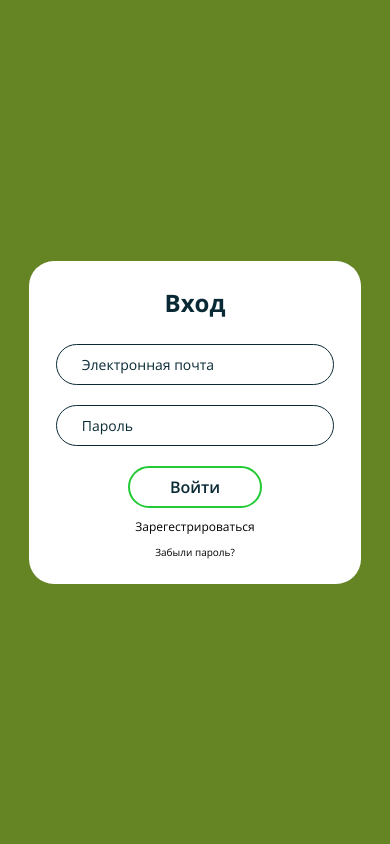
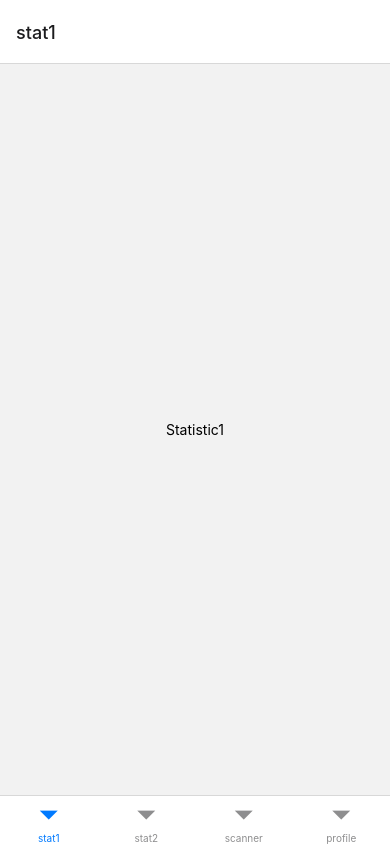
Before and after one commit to weuizx/RosatomApp, a React Native app: screen /MainContainer in a window 390 px wide. Built offline with nearby package versions, Linux system fonts and the light colour scheme.

Commit message:
first tab

```diff
--- a/App.js
+++ b/App.js
@@ -2,6 +2,7 @@ import { StatusBar } from 'expo-status-bar';
 import React, {useState} from 'react';
 import { StyleSheet, Text, SafeAreaView, View,  Image} from 'react-native';
 import MainStack from './navigate';
+import MainContainer from './navigation/mainContainer';
 import * as Font from 'expo-font';
 import AppLoading from "expo-app-loading";
 
@@ -19,9 +20,10 @@ export default function App() {
 
   if(font) {
     return (
-      <View style={styles.container}>
-        <MainStack/>
-      </View>
+      <MainContainer/>
+      // <View style={styles.container}>
+      //   <MainStack/>
+      // </View>
     );
   } else {
     return(
--- /dev/null
+++ b/navigation/mainContainer.js
@@ -0,0 +1,70 @@
+import React from 'react';
+import { StyleSheet, Image, TouchableOpacity, View, Text } from 'react-native';
+
+import { NavigationContainer } from '@react-navigation/native';
+import { createBottomTabNavigator } from '@react-navigation/bottom-tabs';
+
+import Statistic1 from './screens/statistic1';
+import Statistic2 from './screens/statistic2';
+import Scanner from './screens/scanner';
+import Profile from './screens/profile';
+
+const stat1Name = 'stat1';
+const stat2Name = 'stat2';
+const scannerName = 'scanner';
+const profileName = 'profile';
+
+const Tab = createBottomTabNavigator();
+
+export default function MainContainer() {
+    return(
+         <NavigationContainer>
+             <Tab.Navigator>
+
+
+                 <Tab.Screen name = {stat1Name} component = {Statistic1}  //options = {{
+                //     tabBarIcon : ({focused}) => (
+                //         <View style = {{alignItems : 'center', justifyContent : 'center'}}>
+                //             <Image
+                //             source = {require('../assets/icons/stat1.png')}
+                //             resizeMode = 'contain'/>
+                //         </View>
+                //     )
+                //  }}
+                 />
+                 <Tab.Screen name = {stat2Name} component = {Statistic2}  //options = {{
+                //     tabBarIcon : ({focused}) => (
+                //         <View>
+                //             <Image
+                //             source = {require('../assets/icons/stat2.png')}
+                //             resizeMode = 'contain'/>
+                //         </View>
+                //     )
+                //  }}
+                 />
+                 <Tab.Screen name = {scannerName} component = {Scanner}  //options = {{
+                //     tabBarIcon : ({focused}) => (
+                //         <View>
+                //             <Image
+                //             source = {require('../assets/icons/scanner.png')}
+                //             resizeMode = 'contain'/>
+                //         </View>
+                //     )
+                //  }}
+                 />
+                 <Tab.Screen name = {profileName} component = {Profile}  //options = {{
+                //     tabBarIcon : ({focused}) => (
+                //         <View>
+                //             <Image
+                //             source = {require('../assets/icons/profile.png')}
+                //             resizeMode = 'contain'/>
+                //         </View>
+                //     )
+                //  }}
+                 />
+
+
+             </Tab.Navigator>
+         </NavigationContainer>
+    );
+}
--- /dev/null
+++ b/navigation/screens/profile.js
@@ -0,0 +1,28 @@
+import React, { useState } from "react";
+import {
+    StyleSheet,
+    Text,
+    SafeAreaView,
+    Image,
+    Button,
+    TouchableOpacity,
+  } from "react-native";
+
+  export default function Profile() {
+    return(
+        <SafeAreaView style = {styles.example}>
+            <Text>Profile</Text>
+        </SafeAreaView >
+    );
+
+  }
+
+  const styles = StyleSheet.create({
+
+    example : {
+      flex : 1,
+      alignItems : 'center',
+      justifyContent : 'center'
+    }
+
+  })
--- /dev/null
+++ b/navigation/screens/scanner.js
@@ -0,0 +1,28 @@
+import React, { useState } from "react";
+import {
+    StyleSheet,
+    Text,
+    SafeAreaView,
+    Image,
+    Button,
+    TouchableOpacity,
+  } from "react-native";
+
+  export default function Scanner() {
+    return(
+        <SafeAreaView style = {styles.example}>
+            <Text>Scanner</Text>
+        </SafeAreaView >
+    );
+
+  }
+
+  const styles = StyleSheet.create({
+
+    example : {
+      flex : 1,
+      alignItems : 'center',
+      justifyContent : 'center'
+    }
+
+  })
--- /dev/null
+++ b/navigation/screens/statistic1.js
@@ -0,0 +1,28 @@
+import React, { useState } from "react";
+import {
+    StyleSheet,
+    Text,
+    SafeAreaView,
+    Image,
+    Button,
+    TouchableOpacity,
+  } from "react-native";
+
+  export default function Statistic1() {
+    return(
+        <SafeAreaView style = {styles.example}>
+            <Text>Statistic1</Text>
+        </SafeAreaView >
+    );
+
+  }
+
+  const styles = StyleSheet.create({
+
+    example : {
+      flex : 1,
+      alignItems : 'center',
+      justifyContent : 'center'
+    }
+
+  })
--- /dev/null
+++ b/navigation/screens/statistic2.js
@@ -0,0 +1,28 @@
+import React, { useState } from "react";
+import {
+    StyleSheet,
+    Text,
+    SafeAreaView,
+    Image,
+    Button,
+    TouchableOpacity,
+  } from "react-native";
+
+  export default function Statistic2() {
+    return(
+        <SafeAreaView style = {styles.example}>
+            <Text>Statistic2</Text>
+        </SafeAreaView >
+    );
+
+  }
+
+  const styles = StyleSheet.create({
+
+    example : {
+      flex : 1,
+      alignItems : 'center',
+      justifyContent : 'center'
+    }
+
+  })
```
